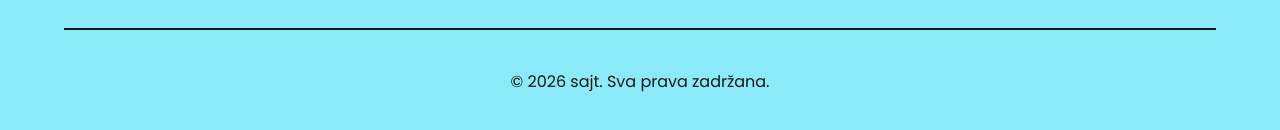
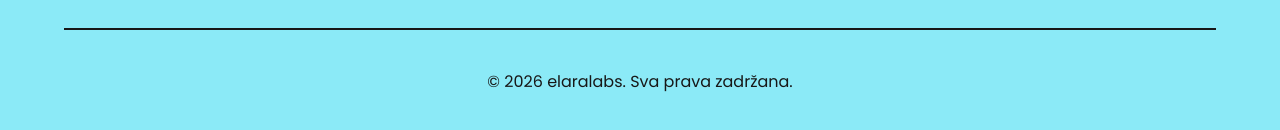
Before and after one commit to Slavisa05/elaralabs, a Next.js app: page / in a window 1280 px wide. Shown: the part 3721-3851 px from the top of the page. Built offline with nearby package versions, Linux system fonts and the light colour scheme.

Commit message:
ispravio footer

```diff
--- a/src/components/ui/Footer.tsx
+++ b/src/components/ui/Footer.tsx
@@ -44,7 +44,7 @@ export default function Footer() {
             </div>
 
             <div className="w-full border-t-2 pt-10">
-                <p className="text-center">© {new Date().getFullYear()} sajt. Sva prava zadržana.</p>
+                <p className="text-center">© {new Date().getFullYear()} elaralabs. Sva prava zadržana.</p>
             </div>
         </footer>
     )
```
